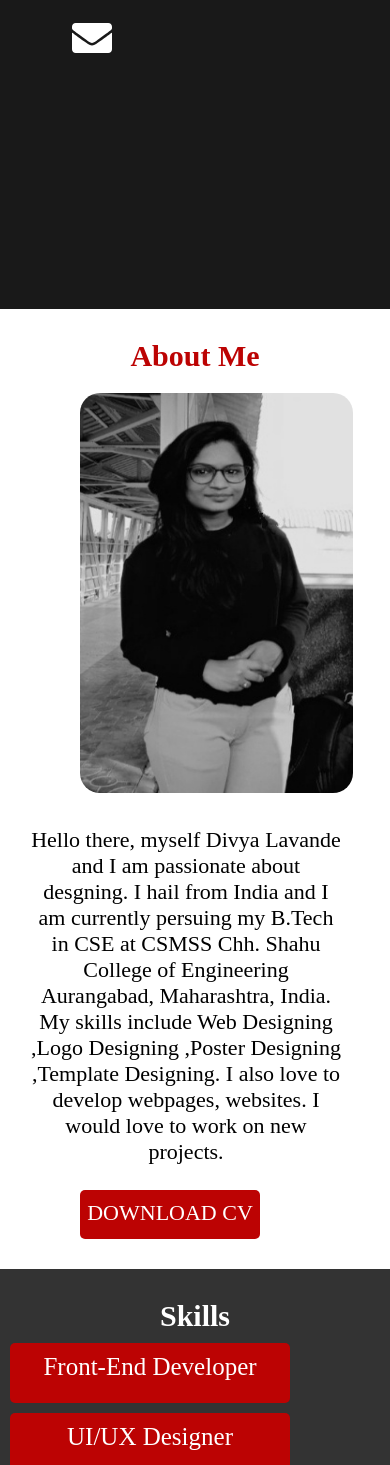
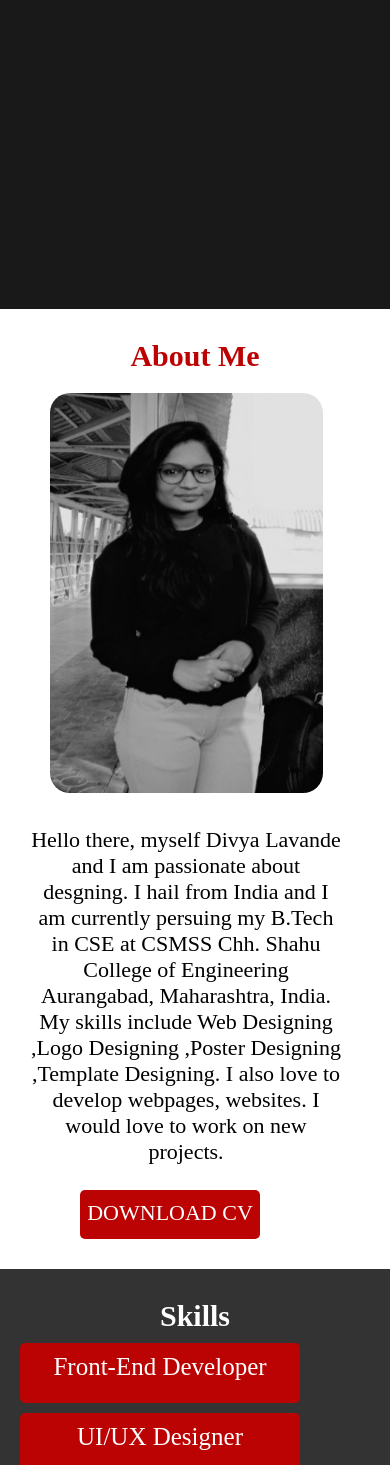
Before and after one commit to divyalavande2002/MyPortfolio, a plain HTML site: page index.html in a window 390 px wide. Shown: the part 535-2000 px from the top of the page. Drawn offline with Linux system fonts and the light colour scheme; a web font is replaced by a local one.

Commit message:
Update style.css

```diff
--- a/style.css
+++ b/style.css
@@ -310,7 +310,7 @@ h2 {
   .icon {
     height: 40px;
     width: 40px;
-    margin: 30px 0px 0px 72px;
+    margin: 30px 0px 0px 50px;
   }
   nav .fa {
     display: block;
@@ -336,7 +336,7 @@ h2 {
   .box img {
     height: 50px;
     width: 50px;
-    padding: 5px 0px 0px 5px;
+    padding: 10px 0px 0px 10px;
   }
   .about-sec {
     display: inline-block;
@@ -345,7 +345,7 @@ h2 {
   .img2 {
     border-radius: 20px;
     width: 70%;
-    margin: 20px 0px 10px 80px;
+    margin: 20px 0px 10px 50px;
     height: 400px;
   }
   #btn2 {
@@ -364,7 +364,7 @@ h2 {
   .skillset{
     height:40px ;
     width: 280px;
-    margin: 10px 0px 0px 10px;
+    margin: 10px 0px 0px 20px;
   padding: 10px 0px 10px 0px;
   font-size: 25px;
   }
@@ -373,7 +373,7 @@ h2 {
     width: 140px;
     font-size: 22px;
     padding: 30px 0px 0px 0px;
-    margin: 30px 0px 0px 30px;
+    margin: 30px 0px 0px 20px;
   }
   .section4 {
     background: rgba(188, 3, 3, 1);
```
